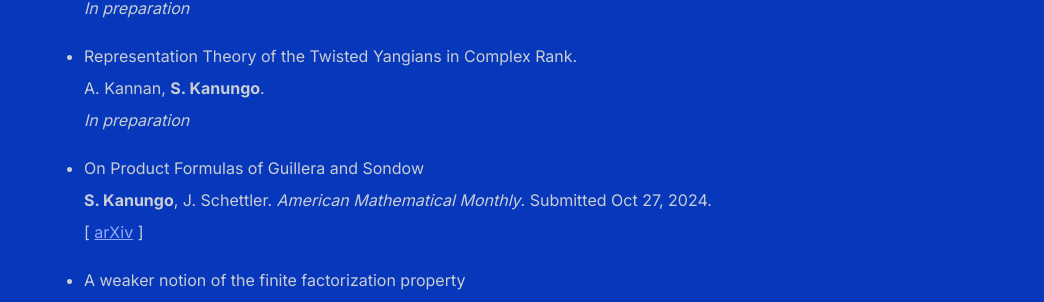
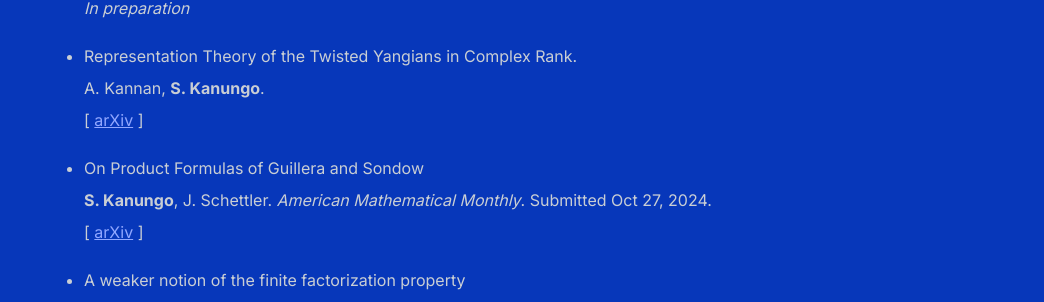
Before and after one commit to shihankanungo/shihankanungo.github.io, a Jekyll site: the page built from papers.md, in a window 1280 px wide. Shown: the part 618-920 px from the top of the page, without its empty margins (236-1280 px from the left). Built offline with Jekyll 4.4.1, drawn with Linux system fonts in a browser that asks for light colours.

Commit message:
Update papers.md

```diff
--- a/papers.md
+++ b/papers.md
@@ -18,7 +18,7 @@ title: Papers
 
 - Representation Theory of the Twisted Yangians in Complex Rank. <br />
   A. Kannan, **S. Kanungo**.  <br />
-  *In preparation*
+  \[ [arXiv](https://arxiv.org/abs/2505.06463) \]
 
 
 - On Product Formulas of Guillera and Sondow  <br />
```
